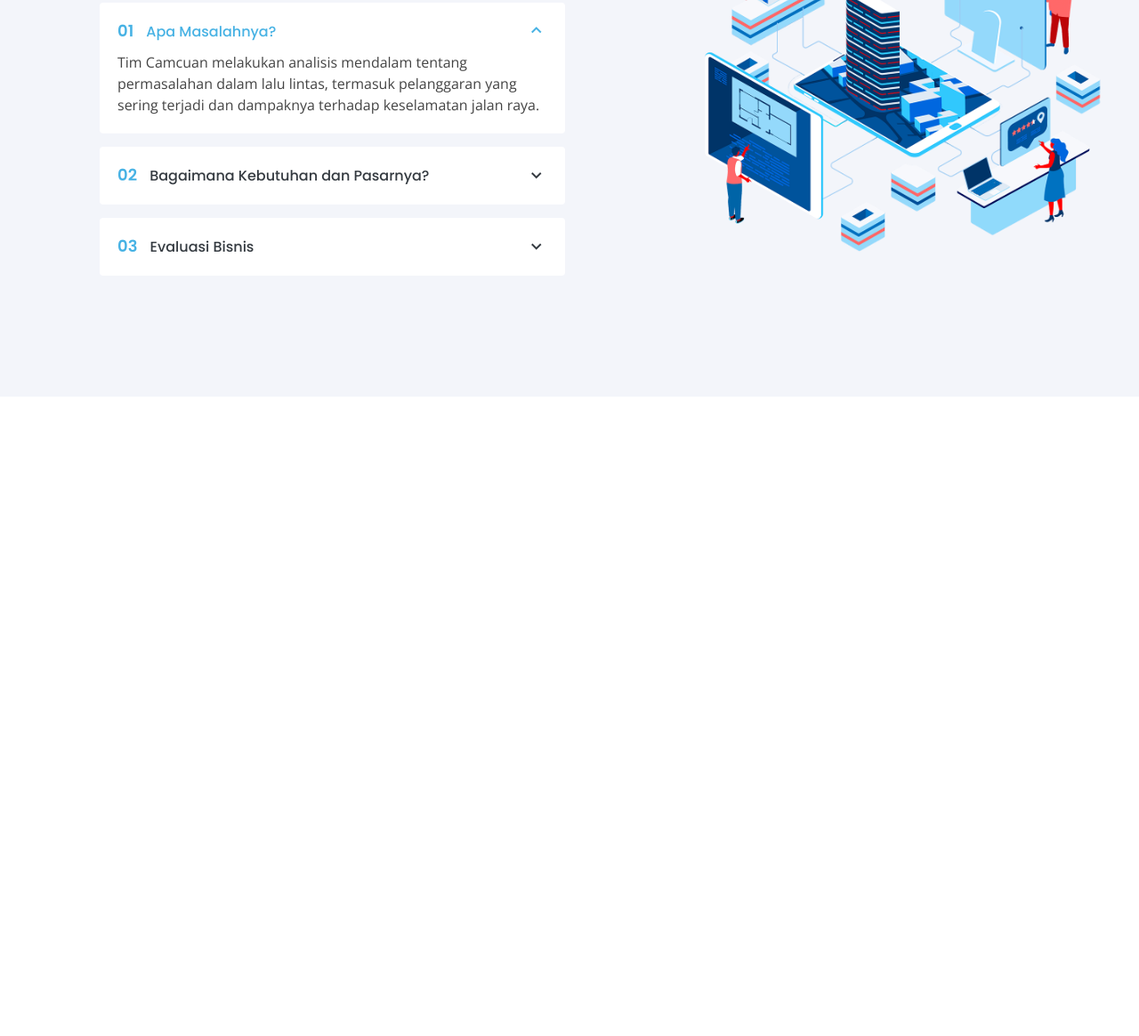
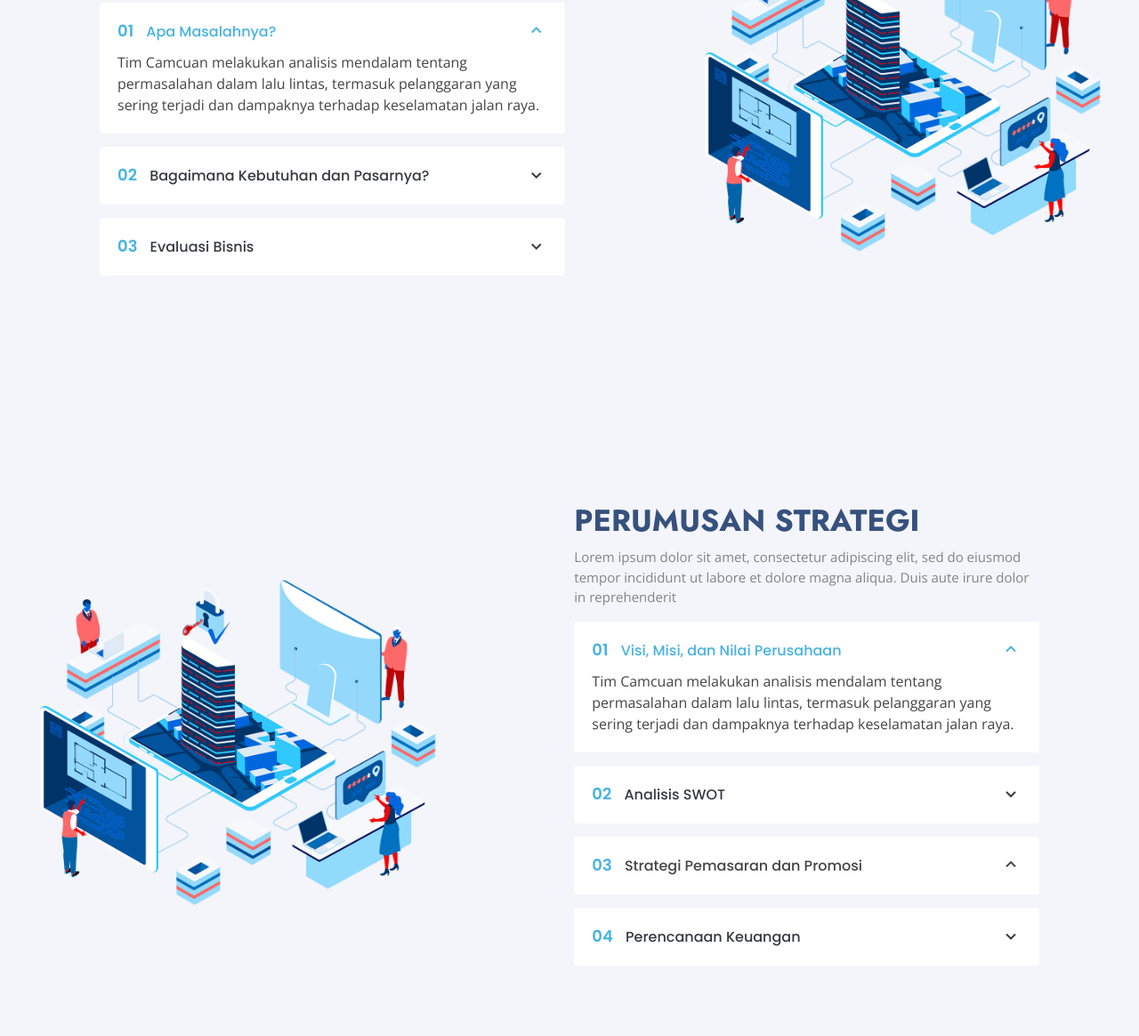
Before and after one commit to najwansv/Camcuan, a plain HTML site: page index.html in a window 1280 px wide. Shown: the part 1874-3039 px from the top of the page at 89% size. Before the commit the page ends 2320 px from the top, so only its background shows below. Drawn offline with nearby package versions, Linux system fonts and the light colour scheme; some packages are replaced by stand-ins of ours; a script that the page names is missing.

Commit message:
add perumusan strategi

```diff
--- a/assets/css/style.css
+++ b/assets/css/style.css
@@ -778,7 +778,105 @@ section {
     min-height: 200px;
   }
 }
-
+/* ================ */
+.why-us .perumusan-list {
+  padding: 0 100px 60px 100px;
+}
+
+.why-us .perumusan-list ul {
+  padding: 0;
+  list-style: none;
+}
+
+.why-us .perumusan-list li+li {
+  margin-top: 15px;
+}
+
+.why-us .perumusan-list li {
+  padding: 20px;
+  background: #fff;
+  border-radius: 4px;
+}
+
+.why-us .perumusan-list a {
+  display: block;
+  position: relative;
+  font-family: "Poppins", sans-serif;
+  font-size: 16px;
+  line-height: 24px;
+  font-weight: 500;
+  padding-right: 30px;
+  outline: none;
+  cursor: pointer;
+}
+
+.why-us .perumusan-list span {
+  color: #47b2e4;
+  font-weight: 600;
+  font-size: 18px;
+  padding-right: 10px;
+}
+
+.why-us .perumusan-list i {
+  font-size: 24px;
+  position: absolute;
+  right: 0;
+  top: 0;
+}
+
+.why-us .perumusan-list p {
+  margin-bottom: 0;
+  padding: 10px 0 0 0;
+}
+
+.why-us .perumusan-list .icon-show {
+  display: none;
+}
+
+.why-us .perumusan-list a.collapsed {
+  color: #343a40;
+}
+
+.why-us .perumusan-list a.collapsed:hover {
+  color: #47b2e4;
+}
+
+.why-us .perumusan-list a.collapsed .icon-show {
+  display: inline-block;
+}
+
+.why-us .perumusan-list a.collapsed .icon-close {
+  display: none;
+}
+
+@media (max-width: 1024px) {
+
+  .why-us .content,
+  .why-us .perumusan-list {
+    padding-left: 0;
+    padding-right: 0;
+  }
+}
+
+@media (max-width: 992px) {
+  .why-us .img {
+    min-height: 400px;
+  }
+
+  .why-us .content {
+    padding-top: 30px;
+  }
+
+  .why-us .perumusan-list {
+    padding-bottom: 30px;
+  }
+}
+
+@media (max-width: 575px) {
+  .why-us .img {
+    min-height: 200px;
+  }
+}
 /*--------------------------------------------------------------
 # Skills
 --------------------------------------------------------------*/
--- a/index.html
+++ b/index.html
@@ -161,7 +161,7 @@
         </div>
       </section><!-- End About Us Section -->
 
-      <!-- ======= Why Us Section ======= -->
+      <!-- ======= Analisis awal Section ======= -->
     <section id="why-us" class="why-us section-bg">
       <div class="container-fluid" data-aos="fade-up">
 
@@ -215,7 +215,78 @@
         </div>
 
       </div>
-    </section><!-- End Why Us Section -->
+    </section><!-- End Analisis awal Section -->
+
+    <!-- Perumusan strategi sections -->
+    <section id="why-us" class="why-us section-bg">
+      <div class="container-fluid" data-aos="fade-up">
+
+        <div class="row">
+
+          <div class="col-lg-5 align-items-stretch order-2 order-lg-1 img" style='background-image: url("assets/img/why-us.png");' data-aos="zoom-in" data-aos-delay="150">&nbsp;</div>
+
+          <div class="col-lg-7 d-flex flex-column justify-content-center align-items-stretch  order-1 order-lg-2">
+
+            <div class="content">
+              <h3><strong>PERUMUSAN STRATEGI</strong></h3>
+              <p>
+                Lorem ipsum dolor sit amet, consectetur adipiscing elit, sed do eiusmod tempor incididunt ut labore et dolore magna aliqua. Duis aute irure dolor in reprehenderit
+              </p>
+            </div>
+
+            <div class="perumusan-list">
+              <ul>
+                <li>
+                  <a data-bs-toggle="collapse" class="collapse" data-bs-target="#perumusan-list-1"><span>01</span> Visi, Misi, dan Nilai Perusahaan <i class="bx bx-chevron-down icon-show"></i><i class="bx bx-chevron-up icon-close"></i></a>
+                  <div id="perumusan-list-1" class="collapse show" data-bs-parent=".perumusan-list">
+                    <p>
+                      Tim Camcuan melakukan analisis mendalam tentang permasalahan dalam lalu lintas, termasuk pelanggaran yang sering terjadi dan dampaknya terhadap keselamatan jalan raya.
+                    </p>
+                  </div>
+                </li>
+
+                <li>
+                  <a data-bs-toggle="collapse" data-bs-target="#perumusan-list-2" class="collapsed"><span>02</span> Analisis SWOT <i class="bx bx-chevron-down icon-show"></i><i class="bx bx-chevron-up icon-close"></i></a>
+                  <div id="perumusan-list-2" class="collapse" data-bs-parent=".perumusan-list">
+                    <p>
+                      Tim melakukan penelitian pasar untuk memahami apakah ada kebutuhan dan permintaan untuk produk seperti dashcam terintegrasi dengan sistem ETLE <br> <br>
+                      Ini melibatkan survei terhadap pengemudi dan masyarakat umum untuk mengukur kesadaran mereka terhadap isu-isu keselamatan lalu lintas dan keinginan mereka untuk berkontribusi dalam mengatasi masalah tersebut.
+                    </p>
+                  </div>
+                </li>
+
+                <li>
+                  <a data-bs-toggle="collapse" data-bs-target="#perumusan-list-3"><span>03</span> Strategi Pemasaran dan Promosi <i class="bx bx-chevron-down icon-show"></i><i class="bx bx-chevron-up icon-close"></i></a>
+                  <div id="perumusan-list-3" class="collapse" data-bs-parent=".perumusan-list">
+                    <p>
+                      Tim Camcuan melakukan analisis mendalam tentang permasalahan dalam lalu lintas, termasuk pelanggaran yang sering terjadi dan dampaknya terhadap keselamatan jalan raya.
+                    </p>
+                  </div>
+                </li>
+
+                <li>
+                  <a data-bs-toggle="collapse" data-bs-target="#perumusan-list-4" class="collapsed"><span>04</span> Perencanaan Keuangan <i class="bx bx-chevron-down icon-show"></i><i class="bx bx-chevron-up icon-close"></i></a>
+                  <div id="perumusan-list-4" class="collapse" data-bs-parent=".perumusan-list">
+                    <p>
+                      Pada tahap analisis awal, tim Camcuan tidak hanya mengkaji masalah lalu lintas dan peraturan yang berkaitan, tetapi juga menyusun model bisnis awal dengan proyeksi keuangan yang matang. Dalam waktu yang sama, mereka merumuskan strategi pemasaran awal untuk memastikan pengenalan produk yang efektif dan pencapaian target pasar yang relevan. Kombinasi dari analisis keuangan yang cermat dan strategi pemasaran yang terfokus memungkinkan mereka untuk merencanakan langkah-langkah selanjutnya dengan dasar yang kokoh dan menyeluruh, sehingga memastikan keberhasilan Camcuan sebagai solusi inovatif untuk keselamatan berlalu lintas.
+                    </p>
+                  </div>
+                </li>
+
+              </ul>
+            </div>
+
+          </div>
+
+
+        </div>
+
+
+
+
+      </div>
+    </section><!-- End Analisis awal Section -->
+
 
   </main><!-- End #main -->
 
```
